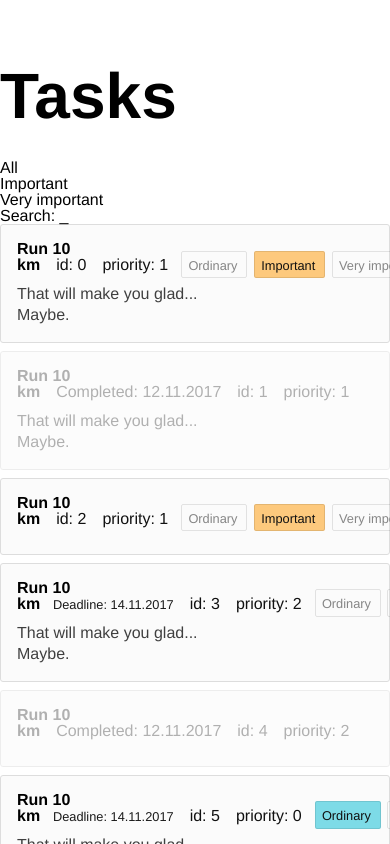
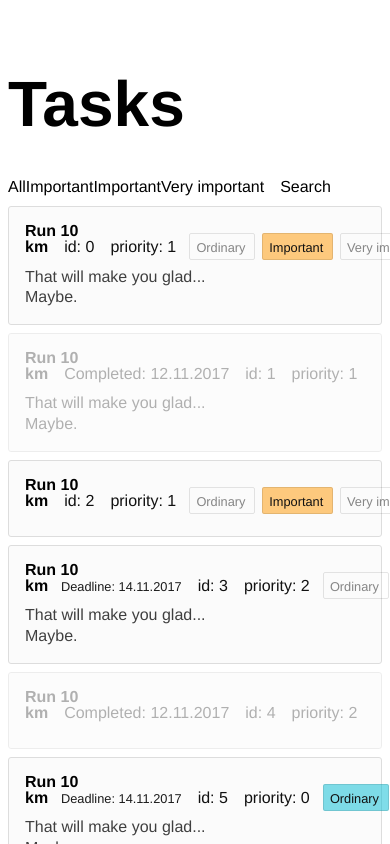
Before and after one commit to trial-trip/allmax-task-manager, a React app: page / in a window 390 px wide. Shown: the top 844 px of the page. Built offline with nearby package versions, Linux system fonts and the light colour scheme; the HTML template or start-up script is replaced by a standard one.

Commit message:
fixed padding for small screen

```diff
--- a/src/components/App.css
+++ b/src/components/App.css
@@ -2,6 +2,7 @@
   font-family: Helvetica, sans-serif;
   max-width: 700px;
   margin: 0 auto;
+  padding: .5em;
 }
 
 .title {
--- /dev/null
+++ b/src/components/Filters.css
@@ -0,0 +1,12 @@
+.filter-links > * + * {
+  margin-left: 1em;
+}
+
+.filters {
+  padding-top: .7em;
+  padding-bottom: .7em;
+}
+
+.search {
+  margin-left: 1em;
+}
--- a/src/components/Filters.js
+++ b/src/components/Filters.js
@@ -1,13 +1,17 @@
 import React from 'react'
 import PropTypes from 'prop-types'
+import styles from './Filters.css'
 
 const Filters = () => (
-  <ul>
-    <li>All</li>
-    <li>Important</li>
-    <li>Very important</li>
-    <li>Search: _</li>
-  </ul>
+  <div className={styles.filters}>
+    <span className={styles.filterLinks}>
+      <a>All</a>
+      <a>Important</a>
+      <a>Important</a>
+      <a>Very important</a>
+    </span>
+    <span className={styles.search}>Search</span>
+  </div>
 )
 
 Filters.propTypes = {}
```
